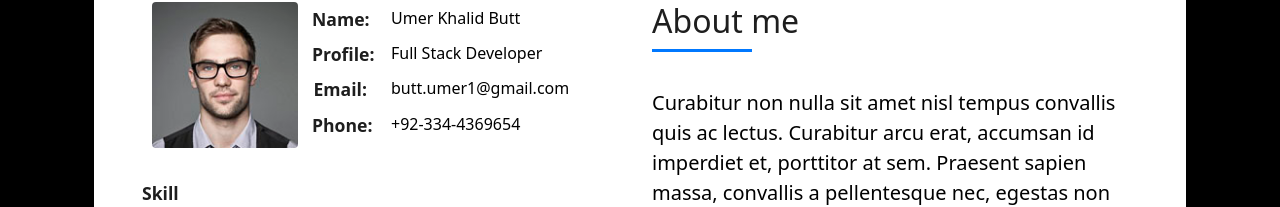
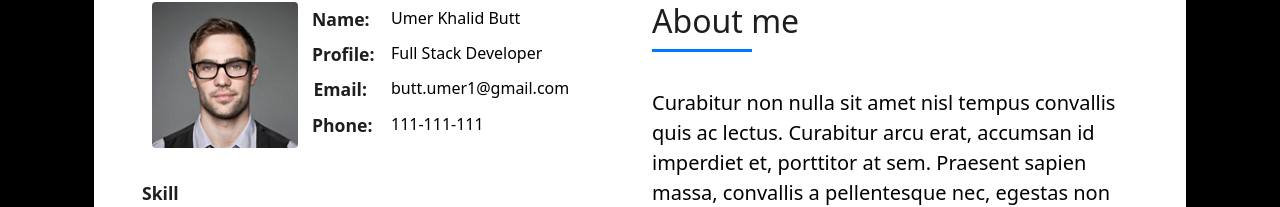
Before and after one commit to umerkb/dev-folio-react, a React (Create React App) app: page /about in a window 1280 px wide. Shown: the part 226-433 px from the top of the page. Built offline with nearby package versions, Linux system fonts and the light colour scheme.

Commit message:
removing ph no

```diff
--- a/src/components/about.jsx
+++ b/src/components/about.jsx
@@ -60,7 +60,7 @@ const About = (props) => {
                             <span className="title-s">Phone: </span>
                           </div>
                           <div className="col-md-9 text-left">
-                            <span>+92-334-4369654</span>
+                            <span>111-111-111</span>
                           </div>
                         </div>
                       </div>
```
